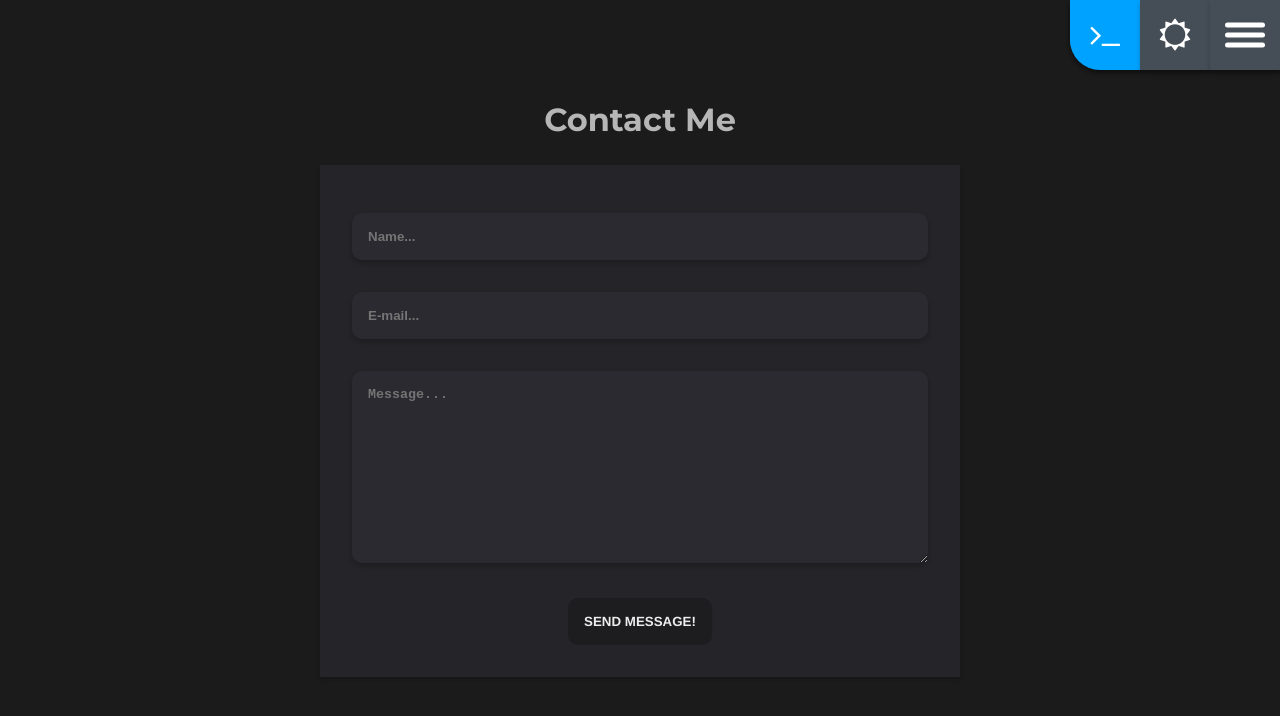
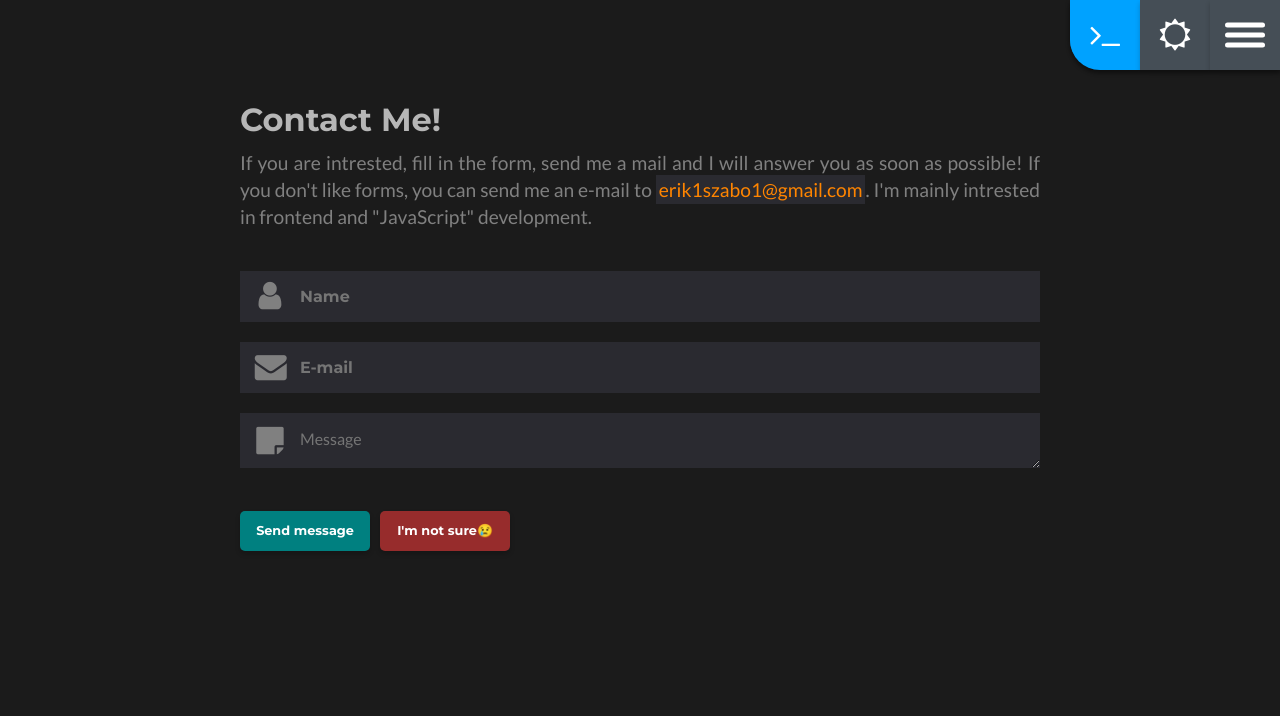
Before and after one commit to ErikSzabo/Portfolio, a React (Create React App) app: page /contact in a window 1280 px wide. Shown: the top 716 px of the page. Built offline with nearby package versions, Linux system fonts and the light colour scheme; the HTML template or start-up script is replaced by a standard one.

Commit message:
reworked contact page

```diff
--- a/src/App.css
+++ b/src/App.css
@@ -7,12 +7,13 @@
 
 @import './styles/container.css';
 @import './styles/contact.css';
+@import './styles/formGroup.css';
+@import './styles/formButtons.css';
 @import './styles/skills.css';
 @import './styles/projects.css';
 @import './styles/project.css';
 @import './styles/skill.css';
 @import './styles/nav.css';
-@import './styles/contactPopup.css';
 @import './styles/projectPage.css';
 @import './styles/tags.css';
 
--- a/src/components/contact/Contact.jsx
+++ b/src/components/contact/Contact.jsx
@@ -1,18 +1,16 @@
 import React, { useState } from 'react';
-import ContactPopup from './ContactPopup';
-import ContactInput from './ContactInput';
+import FormGroup from './FormGroup';
+import FormButtons from './FormButtons';
 
-const messages = {
-	initial: '',
-	error: 'Incorrect, please use a valid e-mail address and be sure to fill in everything!',
-	success: 'Thank you for contacting me!'
-};
 
 const Contact = () => {
-	const [ name, setName ] = useState('');
-	const [ email, setEmail ] = useState('');
-	const [ message, setMessage ] = useState('');
-	const [ popupMessage, setPopupMessage ] = useState(messages.initial);
+	const [name, setName] = useState('');
+	const [email, setEmail] = useState('');
+	const [message, setMessage] = useState('');
+	const [response, setResponse] = useState({
+		valid: false,
+		submitted: false
+	});
 
 	const validateInput = () => {
 		return /\S+@\S+\.\S+/.test(email) && name.trim() && message.trim();
@@ -29,9 +27,10 @@ const Contact = () => {
 
 	const submit = (e) => {
 		e.preventDefault();
+		setResponse((prev) => { return { ...prev, submitted: true } })
 
 		if (!validateInput()) {
-			setPopupMessage(messages.error);
+			setResponse((prev) => { return { ...prev, valid: false } })
 			return;
 		}
 
@@ -46,19 +45,55 @@ const Contact = () => {
 		setName('');
 		setMessage('');
 		setEmail('');
-		setPopupMessage(messages.success);
+		setResponse((prev) => { return { ...prev, valid: true } })
 	};
 
 	return (
 		<div className="contacts">
-			<h1 className="contact-logo">Contact Me</h1>
-			<ContactPopup message={popupMessage} />
-			<form onSubmit={submit}>
-				<ContactInput setter={setName} value={name} type="text" placeholder="Name..." />
-				<ContactInput setter={setEmail} value={email} type="email" placeholder="E-mail..." />
-				<ContactInput setter={setMessage} value={message} type="textarea" placeholder="Message..." />
-				<input type="submit" value="Send message!" />
+			<h1>Contact Me!</h1>
+			<p>
+				If you are intrested, fill in the form, send me a mail
+				and I will answer you as soon as possible! If you don't
+				like forms, you can send me an e-mail to {'  '}
+				<span className="text-highlight">
+					erik1szabo1@gmail.com
+				</span>. I'm mainly intrested in frontend and "JavaScript"
+				development.
+			</p>
+			<form className="contact-form" onSubmit={submit}>
+				<FormGroup
+					name="name"
+					iconClass="fa fa-user fa-2x"
+					placeholder="Name"
+					type="text"
+					isTextArea={false}
+					setter={setName}
+				/>
+				<FormGroup
+					name="email"
+					placeholder="E-mail"
+					iconClass="fa fa-envelope fa-2x"
+					type="email"
+					isTextArea={false}
+					setter={setEmail}
+				/>
+				<FormGroup
+					name="message"
+					placeholder="Message"
+					iconClass="fa fa-sticky-note fa-2x"
+					isTextArea={true}
+					setter={setMessage}
+				/>
+				<FormButtons submit={submit} />
 			</form>
+
+			{response.valid && response.submitted ? (
+				<p>Your message was sent!</p>
+			) :
+				!response.valid && response.submitted ? (
+					<p>Please fill in the form correctly!</p>) :
+					''
+			}
 		</div>
 	);
 };
--- a/src/components/contact/ContactInput.jsx
+++ /dev/null
@@ -1,19 +0,0 @@
-import React from 'react';
-
-const ContactInput = ({ setter, placeholder = '', value, type }) => (
-	<div className="form-item">
-		{type === 'textarea' ? (
-			<textarea required placeholder={placeholder} value={value} onChange={(e) => setter(e.target.value)} />
-		) : (
-			<input
-				required
-				placeholder={placeholder}
-				type={type}
-				value={value}
-				onChange={(e) => setter(e.target.value)}
-			/>
-		)}
-	</div>
-);
-
-export default ContactInput;
--- a/src/components/contact/ContactPopup.jsx
+++ /dev/null
@@ -1,9 +0,0 @@
-import React from 'react';
-
-const ContactPopup = ({ message }) => (
-	<div className="msg-sent-popup">
-		<p>{message}</p>
-	</div>
-);
-
-export default ContactPopup;
--- /dev/null
+++ b/src/components/contact/FormButtons.jsx
@@ -0,0 +1,13 @@
+import React from 'react'
+import { Link } from 'react-router-dom'
+
+const FormButtons = ({ submit }) => (
+    <div className="form-buttons">
+        <div onClick={submit} className="form-btn">Send message</div>
+        <Link to="/projects">
+            <div className="form-btn">I'm not sure <span role="img" aria-label="">😢</span></div>
+        </Link>
+    </div>
+)
+
+export default FormButtons;
--- /dev/null
+++ b/src/components/contact/FormGroup.jsx
@@ -0,0 +1,26 @@
+import React from 'react'
+
+const FormGroup = ({ placeholder, iconClass, type, name, isTextArea, setter }) => (
+    <div className="form-group">
+        <label htmlFor={name}><i className={iconClass} aria-hidden="true"></i></label>
+        {isTextArea ? (
+            <textarea
+                onChange={(e) => setter(e.target.value)}
+                placeholder={placeholder}
+                name={name}
+                id={name}
+            />
+        ) :
+            <input
+                onChange={(e) => setter(e.target.value)}
+                placeholder={placeholder}
+                type={type}
+                name={name}
+                id={name}
+            />
+        }
+    </div>
+)
+
+
+export default FormGroup
--- a/src/styles/contact.css
+++ b/src/styles/contact.css
@@ -1,73 +1,24 @@
 .contacts {
-	position: relative;
+	margin: auto;
+	max-width: 800px;
 }
 
 .contacts h1 {
-	text-align: center;
-	position: relative;
-	color: var(--text-primary);
-	margin-bottom: .5rem;
+	font-family: Montserrat, "sans-serif";
 }
 
-.contacts form {
-	padding: 2rem;
-	background-color: var(--bg-primary);
-	box-shadow: var(--shadow);
-	min-width: 40%;
-	max-width: 40rem;
-	margin: auto;
-	position: relative;
-	z-index: 10;
-	border-top: 2px solid var(--orange2);
+.contacts > p {
+	text-align: justify;
+	line-height: 1.7rem;
+	font-size: 1.2rem;
 }
 
-.form-item input,
-textarea {
-	padding: 1rem;
-	font-weight: bold;
-	color: var(--text-primary);
-	background-color: var(--background-third);
-	outline: none;
-	border: none;
-	width: 100%;
-	border-radius: 10px;
-	margin: 1rem 0;
-	box-shadow: var(--shadow);
+.contacts > p:last-child {
+	margin-top: 20px;
 }
 
-.contacts textarea {
-	height: 12rem;
-	resize: vertical;
+.contact-form {
+	display: grid;
+	gap: 20px;
+	margin-top: 40px;
 }
-
-.contacts form input[type="submit"] {
-	padding: 1rem;
-	background-color: var(--bg-secondary);
-	border: none;
-	font-weight: bold;
-	border-radius: 10px;
-	margin-top: 1rem;
-	color: var(--text-secondary);
-	position: relative;
-	left: 50%;
-	transform: translateX(-50%);
-	cursor: pointer;
-	transition: border var(--transition-speed) ease-out;
-	text-transform: uppercase;
-	font-family: 'Franklin Gothic Medium', 'Arial Narrow', Arial, sans-serif;
-}
-
-.contacts form input[type="submit"]:hover {
-	border: 1px solid var(--dark-orange);
-}
-
-/****************************************
-    Small screens
-    - Extra margin needed, becasuse
-    - on mobiles the nav goes down.
-****************************************/
-@media only screen and (max-width: 600px) {
-	.contacts {
-		margin-bottom: 5rem;
-	}
-}
--- a/src/styles/contactPopup.css
+++ /dev/null
@@ -1,11 +0,0 @@
-.msg-sent-popup {
-	text-align: center;
-	min-width: 40%;
-	max-width: 40rem;
-	margin: auto;
-	margin-bottom: 1rem;
-}
-
-.msg-sent-popup > p {
-	color: var(--text-secondary);
-}
--- /dev/null
+++ b/src/styles/formButtons.css
@@ -0,0 +1,27 @@
+.form-buttons {
+	display: grid;
+	grid-template-columns: repeat(auto-fit, 130px);
+	gap: 10px;
+	margin-top: 20px;
+}
+
+.form-btn {
+	background-color: teal;
+	border: none;
+	font-family: Montserrat, "sans-serif";
+	font-size: .8rem;
+	font-weight: bold;
+	padding: .3rem;
+	height: 40px;
+	display: flex;
+	align-items: center;
+	justify-content: center;
+	cursor: pointer;
+	color: white;
+	border-radius: 5px;
+	box-shadow: var(--shadow);
+}
+
+.form-btn:last-child {
+	background-color: rgb(151, 44, 44);
+}
--- /dev/null
+++ b/src/styles/formGroup.css
@@ -0,0 +1,42 @@
+.form-group {
+	position: relative;
+}
+
+.form-group > label {
+	position: absolute;
+    top: 50%;
+    left: 10px;
+	transform: translateY(-50%);
+	display: block;
+	padding: 0.3rem;
+	width: 40px;
+	color: var(--text-primary);
+	text-align: center;
+	font-family: Montserrat, "sans-serif";
+}
+
+.form-group > input:focus, textarea:focus {
+	border-bottom: 1px solid teal;
+}
+
+.form-group > input, textarea {
+	background-color: var(--background-third);
+	width: 100%;
+    padding: 1rem;
+    padding-left: 60px;
+	border: none;
+	outline: none;
+	font-size: 1rem;
+    color: var(--text-primary);
+    resize: vertical;
+}
+
+.form-group > input {
+	font-weight: bold;
+	font-family: Montserrat, "sans-serif";
+}
+
+.form-group > textarea {
+	height: 55px;
+	font-family: Lato, "sans-serif";
+}
```
